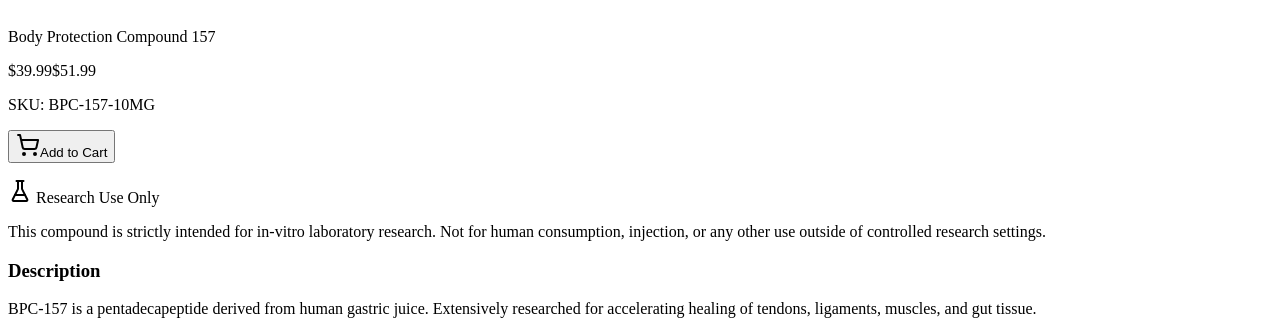
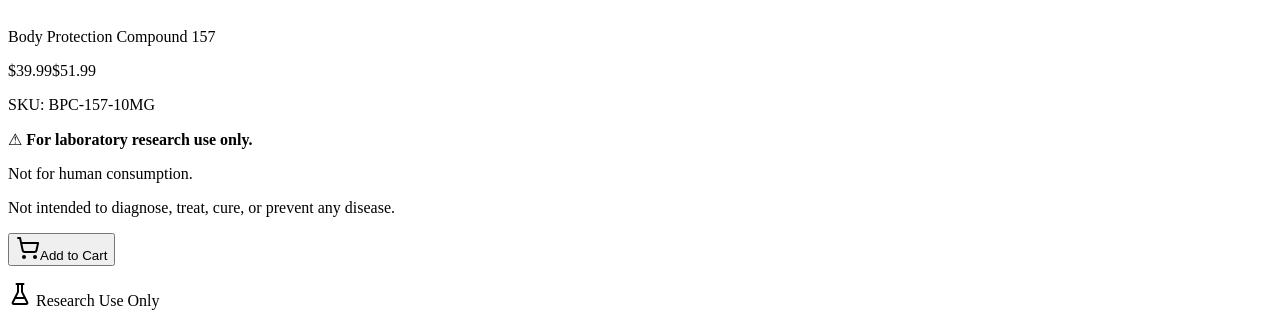
Before and after one commit to dmadisonn/aura-peptides-site, a React (Vite) app in the folder client/: page /products/bpc-157 in a window 1280 px wide. Shown: the part 1763-2083 px from the top of the page. Built offline with nearby package versions, Linux system fonts and the light colour scheme; no server answers; what @shared/schema would draw is missing.

Commit message:
Add research-use-only disclaimer above Add to Cart on product detail page

```diff
--- a/client/src/pages/product-detail.tsx
+++ b/client/src/pages/product-detail.tsx
@@ -53,6 +53,11 @@ export default function ProductDetailPage() {
               )}
             </div>
             <p className="text-sm text-muted-foreground">SKU: {product.sku}</p>
+            <div className="rounded-md border border-yellow-500/40 bg-yellow-500/5 px-4 py-3 text-xs text-muted-foreground space-y-0.5">
+              <p>⚠ <strong className="text-foreground">For laboratory research use only.</strong></p>
+              <p>Not for human consumption.</p>
+              <p>Not intended to diagnose, treat, cure, or prevent any disease.</p>
+            </div>
             <Button size="lg" onClick={handleAddToCart} disabled={!product.inStock}>
               <ShoppingCart className="mr-2 h-5 w-5" />
               {product.inStock ? "Add to Cart" : "Out of Stock"}
```
